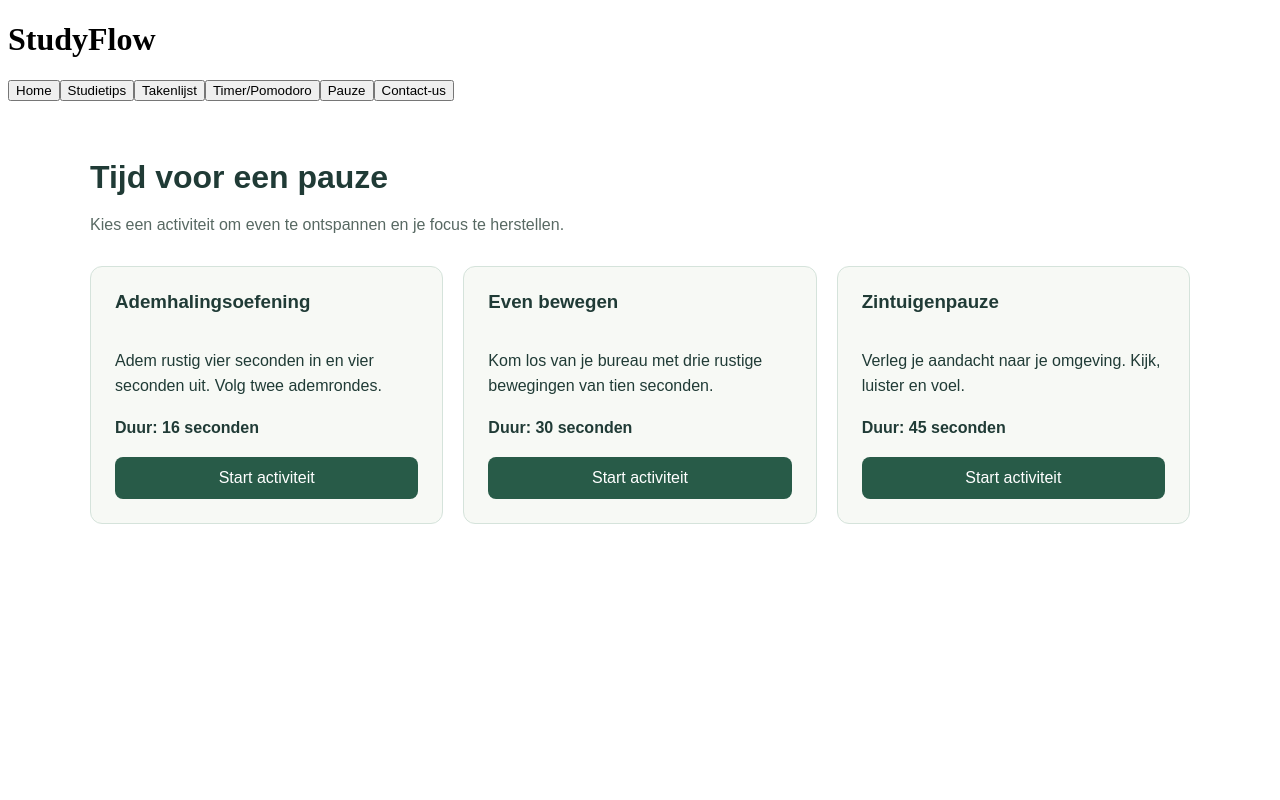
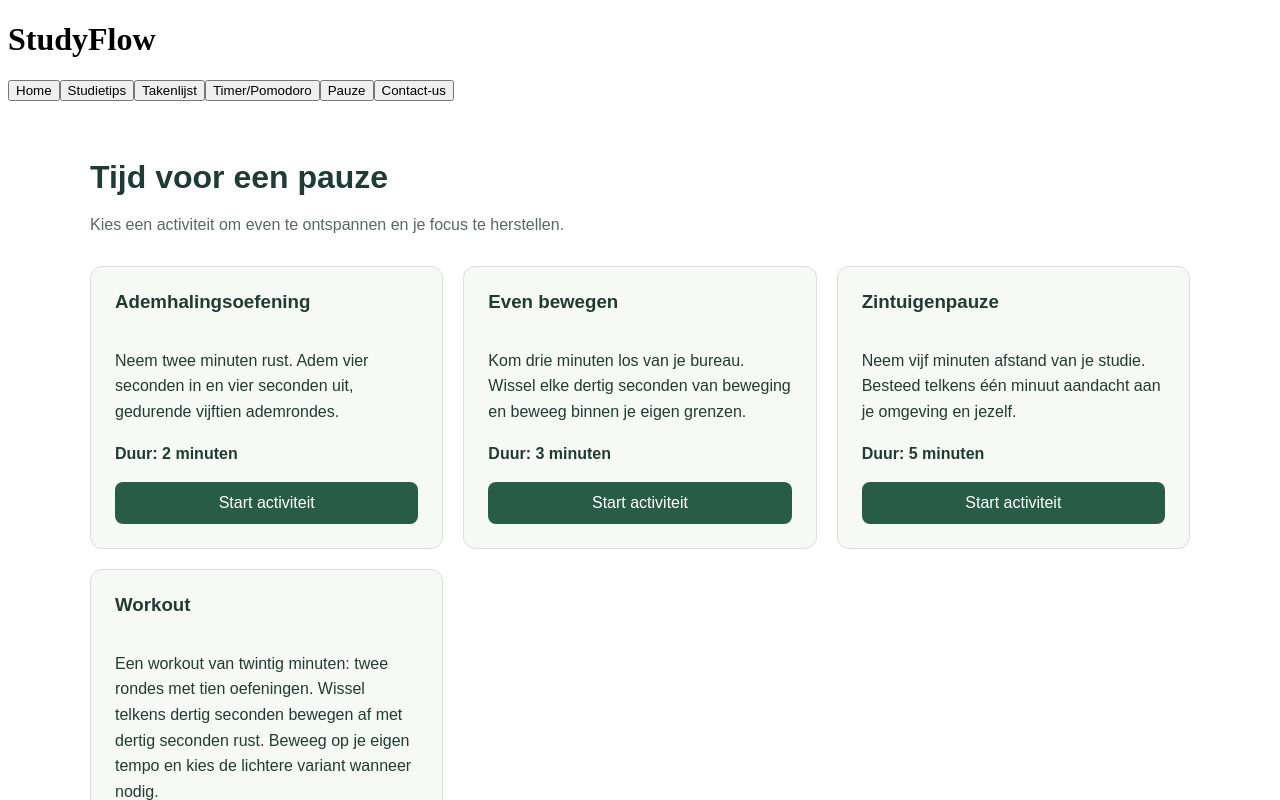
Before and after one commit to ewoudvandenheede/Teamvaardigheden, an Angular app in the folder teamvaardigheid-app/: page /pauze in a window 1280 px wide. Shown: the top 800 px of the page. Built offline with nearby package versions, Linux system fonts and the light colour scheme.

Commit message:
extra workout toegevoegd + tijd naar minuten gezet

```diff
--- a/teamvaardigheid-app/src/app/pause-page/pause-page.html
+++ b/teamvaardigheid-app/src/app/pause-page/pause-page.html
@@ -14,8 +14,7 @@
 
             <p class="duration">
                 Duur:
-                {{ activity.steps.length * activity.stepDuration }}
-                seconden
+                {{ formatDuration(activity.steps.length * activity.stepDuration) }}
             </p>
 
             <button type="button" (click)="startActivity(activity)" [attr.aria-label]="'Start ' + activity.title">
@@ -35,7 +34,7 @@
         </p>
 
         <p class="timer" role="timer" aria-live="off">
-            {{ remainingSeconds() }} seconden over
+            Nog {{ formatDuration(remainingSeconds()) }}
         </p>
 
         <button type="button" (click)="stopActivity()">
--- a/teamvaardigheid-app/src/app/pause-page/pause-page.ts
+++ b/teamvaardigheid-app/src/app/pause-page/pause-page.ts
@@ -12,41 +12,93 @@ interface Activity {
   templateUrl: './pause-page.html',
   styleUrl: './pause-page.css',
 })
+
+
 export class PausePage implements OnDestroy {
   readonly activities: Activity[] = [
     {
       title: 'Ademhalingsoefening',
       description:
-        'Adem rustig vier seconden in en vier seconden uit. Volg twee ademrondes.',
+        'Neem twee minuten rust. Adem vier seconden in en vier seconden uit, gedurende vijftien ademrondes.',
       stepDuration: 4,
-      steps: [
-        'Adem rustig in door je neus.',
-        'Adem langzaam uit door je mond.',
-        'Adem opnieuw rustig in.',
-        'Adem langzaam uit en ontspan je schouders.',
-      ],
+      steps: Array.from({ length: 30 }, (_, index) =>
+        index % 2 === 0
+          ? 'Adem rustig in door je neus. Forceer niets.'
+          : 'Adem rustig uit en ontspan je schouders.',
+      ),
     },
     {
       title: 'Even bewegen',
       description:
-        'Kom los van je bureau met drie rustige bewegingen van tien seconden.',
-      stepDuration: 10,
+        'Kom drie minuten los van je bureau. Wissel elke dertig seconden van beweging en beweeg binnen je eigen grenzen.',
+      stepDuration: 30,
       steps: [
-        'Sta op en stap rustig op je plaats.',
+        'Sta rustig op en stap op je plaats.',
         'Rol je schouders langzaam naar achteren.',
-        'Schud je handen en benen ontspannen los.',
+        'Maak rustige cirkels met je polsen en open en sluit je handen.',
+        'Strek je armen voorzichtig omhoog en laat ze weer zakken.',
+        'Wandel even rustig door de kamer.',
+        'Schud je armen en benen los en kom rustig tot stilstand.',
       ],
     },
     {
       title: 'Zintuigenpauze',
       description:
-        'Verleg je aandacht naar je omgeving. Kijk, luister en voel.',
-      stepDuration: 15,
+        'Neem vijf minuten afstand van je studie. Besteed telkens één minuut aandacht aan je omgeving en jezelf.',
+      stepDuration: 60,
       steps: [
-        'Kijk om je heen en zoek vijf dingen die je ziet.',
-        'Luister aandachtig naar drie geluiden.',
-        'Voel je voeten op de grond en ontspan je schouders.',
+        'Kijk weg van je scherm. Zoek vijf dingen om je heen en bekijk hun kleuren en vormen.',
+        'Luister naar de geluiden in je omgeving. Welke klinken dichtbij en welke verder weg?',
+        'Voel je voeten op de grond en je lichaam op de stoel. Laat je schouders zakken.',
+        'Merk op hoe je vanzelf ademhaalt. Je hoeft je ademhaling niet te veranderen.',
+        'Kijk rustig om je heen en rek je zachtjes uit. Neem je tijd om weer verder te gaan.',
       ],
+    },
+    {
+      title: 'Workout',
+      description:
+        'Een workout van twintig minuten: twee rondes met tien oefeningen. ' +
+        'Wissel telkens dertig seconden bewegen af met dertig seconden rust. ' +
+        'Beweeg op je eigen tempo en kies de lichtere variant wanneer nodig.',
+      stepDuration: 30,
+      steps: Array.from({ length: 2 }, (_, round) => {
+        const exercises = [
+          'Stap op je plaats en beweeg je armen rustig mee.',
+
+          'Doe squats: buig rustig door je knieën en kom weer recht. ' +
+          'Zak alleen zo diep als comfortabel voelt.',
+
+          'Doe pompen tegen een muur of op je knieën. ' +
+          'Kies de variant die je gecontroleerd kunt uitvoeren.',
+
+          'Doe rustige jumping jacks. ' +
+          'Lichter: stap om de beurt zijwaarts zonder te springen.',
+
+          'Doe kleine sit-ups: lig op je rug met gebogen knieën en til ' +
+          'je schouders een klein stukje op. Trek niet aan je nek.',
+
+          'Stap afwisselend met één been naar achteren en terug. ' +
+          'Buig je knieën licht als dat comfortabel voelt.',
+
+          'Doe een plank op je knieën of tenen. ' +
+          'Neem tussendoor rust zodra je houding verslapt.',
+
+          'Doe rustige burpees: hurk, zet je handen neer, stap naar ' +
+          'een plank, stap terug en sta op. Springen hoeft niet.',
+
+          'Doe staande knieheffingen: til afwisselend je linker- en ' +
+          'rechterknie op en blijf rechtop staan.',
+
+          'Wandel rustig op je plaats en laat je ademhaling tot rust komen.',
+        ];
+
+        return exercises.flatMap((exercise, index) => [
+          `Ronde ${round + 1}/2 · Oefening ${index + 1}/10: ${exercise}`,
+          round === 1 && index === exercises.length - 1
+            ? 'Je bent klaar! Wandel nog even rustig en ontspan.'
+            : 'Rust even uit. Adem rustig en bereid je voor op de volgende oefening.',
+        ]);
+      }).flat(),
     },
   ];
 
@@ -55,6 +107,23 @@ export class PausePage implements OnDestroy {
   readonly currentStep = signal(0);
 
   private timer?: ReturnType<typeof setInterval>;
+
+  formatDuration(totalSeconds: number): string {
+    const minutes = Math.floor(totalSeconds / 60);
+    const seconds = totalSeconds % 60;
+
+    const parts: string[] = [];
+
+    if (minutes > 0) {
+      parts.push(`${minutes} ${minutes === 1 ? 'minuut' : 'minuten'}`);
+    }
+
+    if (seconds > 0 || minutes === 0) {
+      parts.push(`${seconds} ${seconds === 1 ? 'seconde' : 'seconden'}`);
+    }
+
+    return parts.join(' en ');
+  }
 
   startActivity(activity: Activity): void {
     // Stop een vorige activiteit voordat de nieuwe begint.
```
